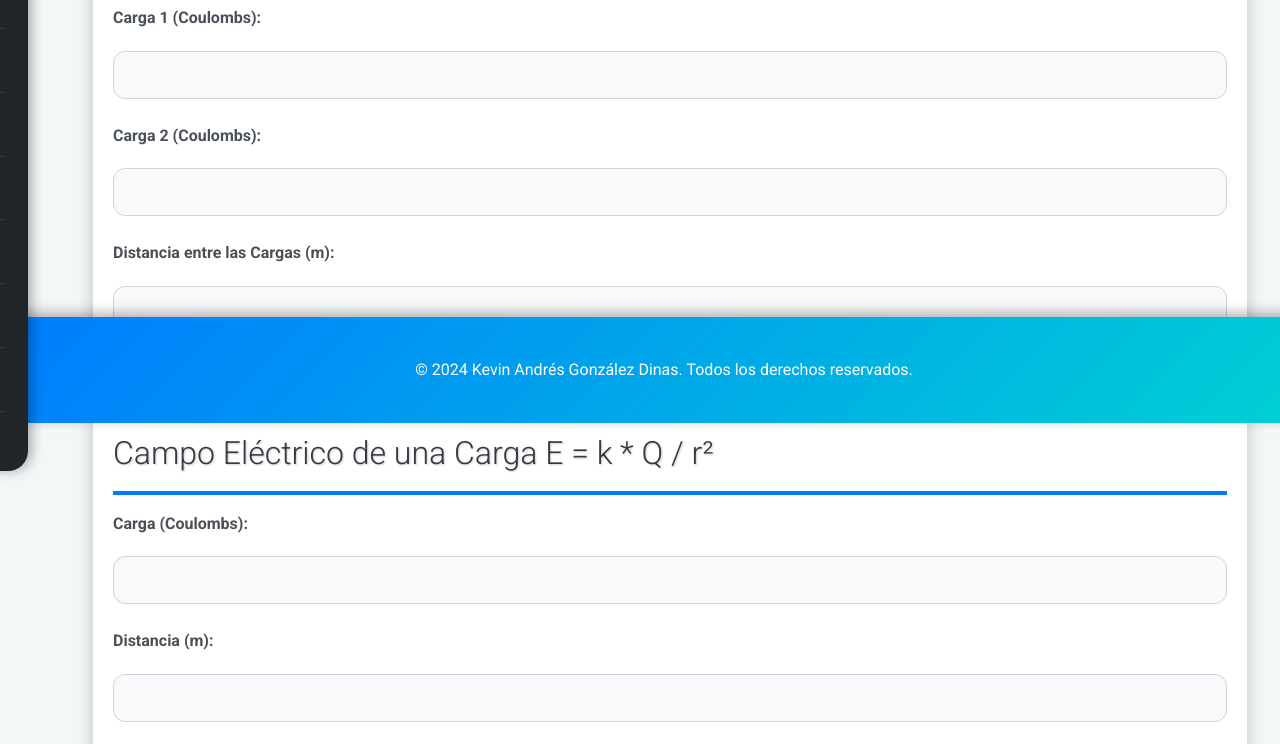
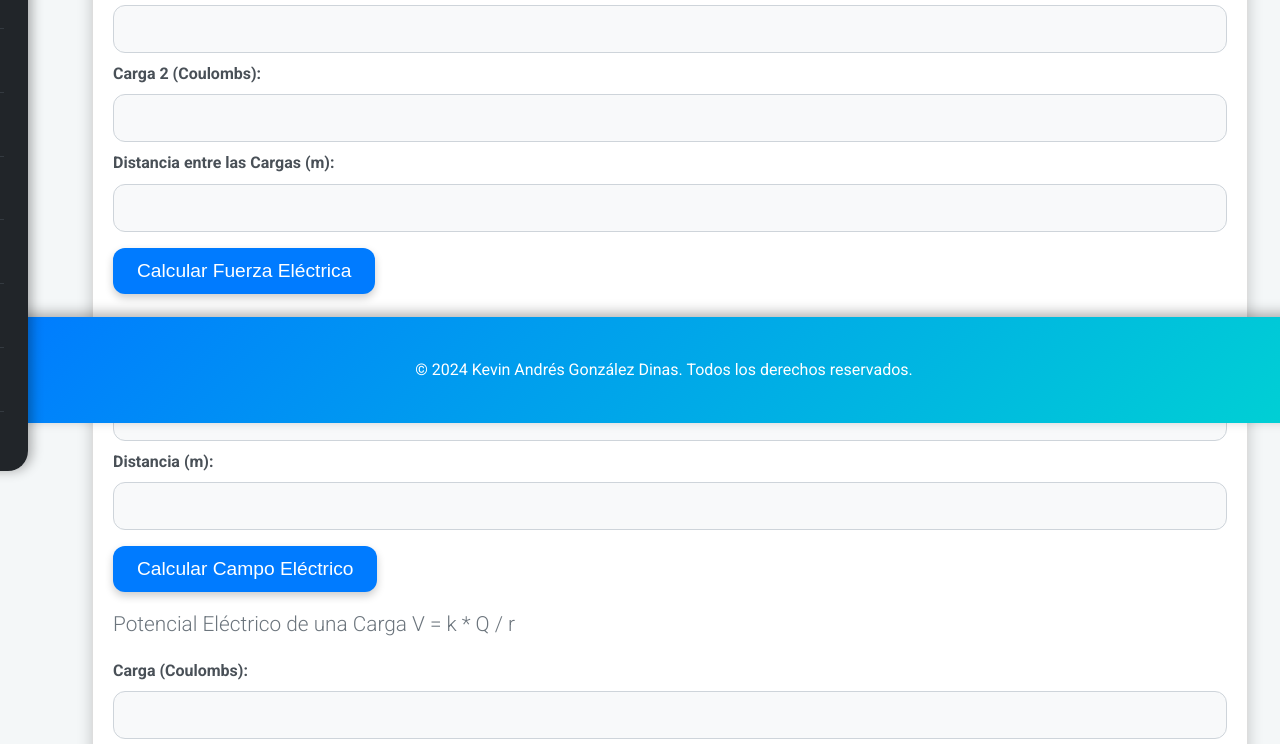
Before and after one commit to Andrewgo12/Calculadora-Fisica, a plain HTML site: page index.html in a window 1280 px wide. Shown: the part 377-1121 px from the top of the page. Drawn offline with Linux system fonts and the light colour scheme.

Commit message:
Update styles.css

```diff
--- a/styles.css
+++ b/styles.css
@@ -133,7 +133,7 @@ section:hover {
     transform: translateY(-5px);
 }
 
-section h2 {
+section h2, #campos-magneticos h2, #campos-electricos h2, #electricidad h2 {
     margin-top: 0;
     color: #343a40;
     font-size: 2rem; /* Título más pequeño */
@@ -143,7 +143,7 @@ section h2 {
     text-shadow: 1px 1px 2px rgba(0, 0, 0, 0.2);
 }
 
-section h3 {
+section h3, #campos-magneticos h3, #campos-electricos h3, #electricidad h3 {
     margin: 1rem 0;
     color: #6c757d;
     font-size: 1.3rem; /* Título más pequeño */
@@ -220,49 +220,38 @@ footer {
     margin-left: 60px;
 }
 
-#campos-magneticos h2, #campos-electricos h2, #electricidad h2,
-#campos-magneticos h3, #campos-electricos h3, #electricidad h3 {
-    color: #343a40;
-    font-size: 2rem; /* Título más pequeño */
-    font-weight: 300; /* Título más delgado */
-    border-bottom: 4px solid #007bff;
-    padding-bottom: 0.75rem;
-    text-shadow: 1px 1px 2px rgba(0, 0, 0, 0.2);
+/* Contenedor de la galería de imágenes */
+.image-gallery {
+    display: grid;
+    grid-template-columns: repeat(auto-fill, minmax(150px, 1fr));
+    gap: 20px;
+    padding: 20px;
 }
 
-#campos-magneticos label, #campos-electricos label, #electricidad label {
-    display: block;
-    margin-bottom: 0.75rem;
-    font-weight: bold;
-    color: #495057;
+.image-item {
+    position: relative;
+    width: 150px; /* Ajusta el tamaño de las imágenes */
+    height: auto;
+    border-radius: 10px;
+    overflow: hidden;
+    box-shadow: 0 4px 8px rgba(0, 0, 0, 0.2);
+    transition: transform 0.3s, box-shadow 0.3s;
 }
 
-#campos-magneticos input, #campos-electricos input, #electricidad input {
+.image-item img {
+    display: block;
     width: 100%;
-    padding: 0.75rem;
-    margin-bottom: 1rem;
-    border: 1px solid #ced4da;
-    border-radius: 12px;
-    box-sizing: border-box;
-    font-size: 1.2rem;
-    transition: border-color 0.3s, box-shadow 0.3s;
-    background-color: #f8f9fa;
+    height: auto;
 }
 
-#campos-magneticos button, #campos-electricos button, #electricidad button {
-    padding: 0.75rem 1.5rem;
-    background-color: #007bff;
-    color: #fff;
-    border: none;
-    border-radius: 12px;
-    cursor: pointer;
-    font-size: 1.2rem;
-    transition: background-color 0.3s, transform 0.2s, box-shadow 0.3s;
-    box-shadow: 0 4px 8px rgba(0, 0, 0, 0.2);
+.image-item:hover {
+    transform: scale(1.1);
+    box-shadow: 0 6px 16px rgba(0, 0, 0, 0.3);
 }
 
-#campos-magneticos button:hover, #campos-electricos button:hover, #electricidad button:hover {
-    background-color: #0056b3;
-    transform: scale(1.05);
-    box-shadow: 0 6px 16px rgba(0, 0, 0, 0.3);
+/* Adaptaciones para dispositivos móviles */
+@media (max-width: 600px) {
+    .image-item {
+        width: 100px; /* Ajusta el tamaño de las imágenes en dispositivos móviles */
+    }
 }
```
